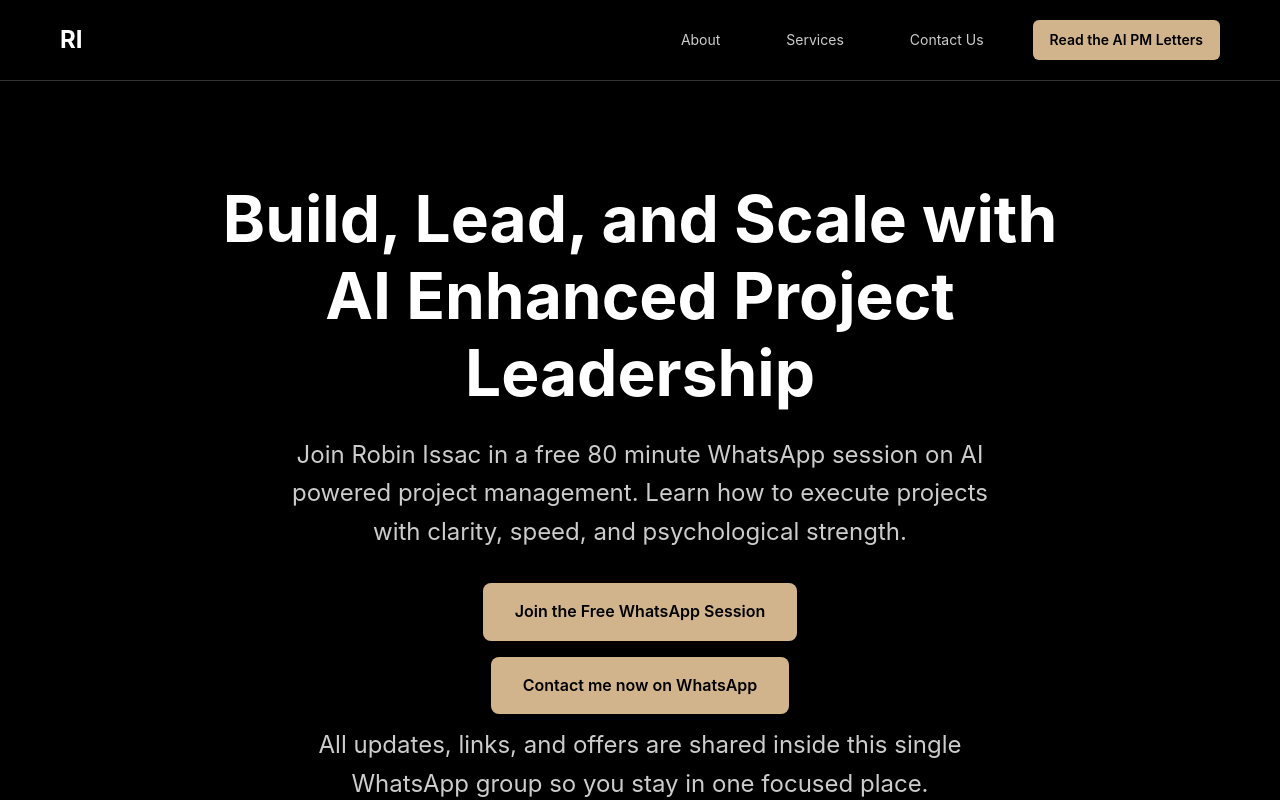
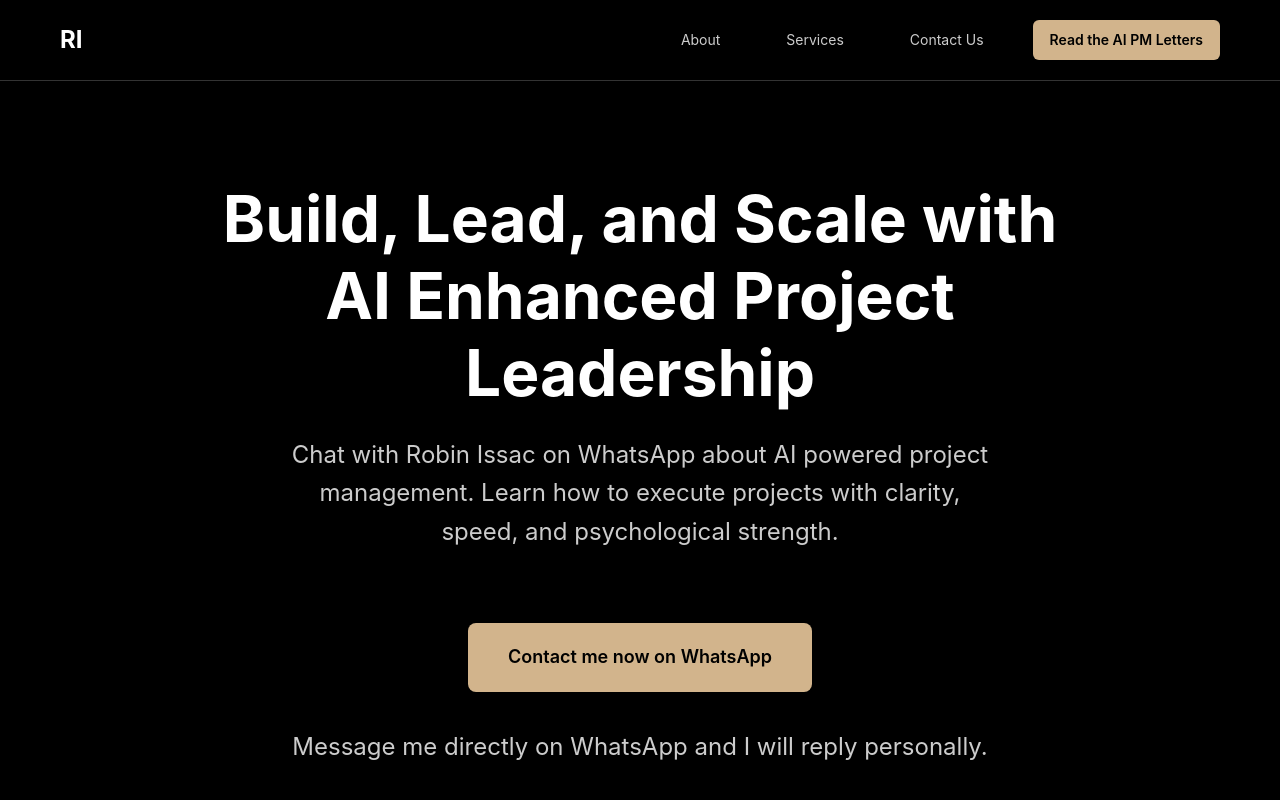
Before and after one commit to robinissac/elite-pm-blueprint-11, a React (Vite) app: page / in a window 1280 px wide. Shown: the top 800 px of the page. Built offline with nearby package versions, Linux system fonts and the light colour scheme.

Commit message:
Home: single WhatsApp contact button in hero (#13)
Co-authored-by: Claude Sonnet 5 <noreply@anthropic.com>

```diff
--- a/src/pages/Index.tsx
+++ b/src/pages/Index.tsx
@@ -129,6 +129,17 @@ const Index = () => {
         .cta-button:hover {
           background: #C19A6B;
           transform: translateY(-2px);
+        }
+
+        .cta-button:focus-visible {
+          outline: 3px solid #D2B48C;
+          outline-offset: 3px;
+        }
+
+        .hero-cta-primary {
+          font-size: 18px;
+          padding: 20px 40px;
+          margin: 40px 0 24px;
         }
 
         .section {
@@ -410,22 +421,20 @@ const Index = () => {
         <div className="container">
           <h1>Build, Lead, and Scale with AI Enhanced Project Leadership</h1>
           <p>
-            Join Robin Issac in a free 80 minute WhatsApp session on AI powered project management. Learn how to
-            execute projects with clarity, speed, and psychological strength.
+            Chat with Robin Issac on WhatsApp about AI powered project management. Learn how to execute projects
+            with clarity, speed, and psychological strength.
           </p>
           <div className="hero-cta-wrapper">
-            <a href={WHATSAPP_LINK} target="_blank" rel="noopener noreferrer" className="cta-button">
-              Join the Free WhatsApp Session
-            </a>
-          </div>
-          <div className="hero-cta-wrapper" style={{ marginTop: "16px" }}>
-            <a href={CONTACT_WHATSAPP_LINK} target="_blank" rel="noopener noreferrer" className="cta-button">
+            <a
+              href={CONTACT_WHATSAPP_LINK}
+              target="_blank"
+              rel="noopener noreferrer"
+              className="cta-button hero-cta-primary"
+            >
               Contact me now on WhatsApp
             </a>
           </div>
-          <p className="hero-note">
-            All updates, links, and offers are shared inside this single WhatsApp group so you stay in one focused place.
-          </p>
+          <p className="hero-note">Message me directly on WhatsApp and I will reply personally.</p>
         </div>
       </section>
 
```
